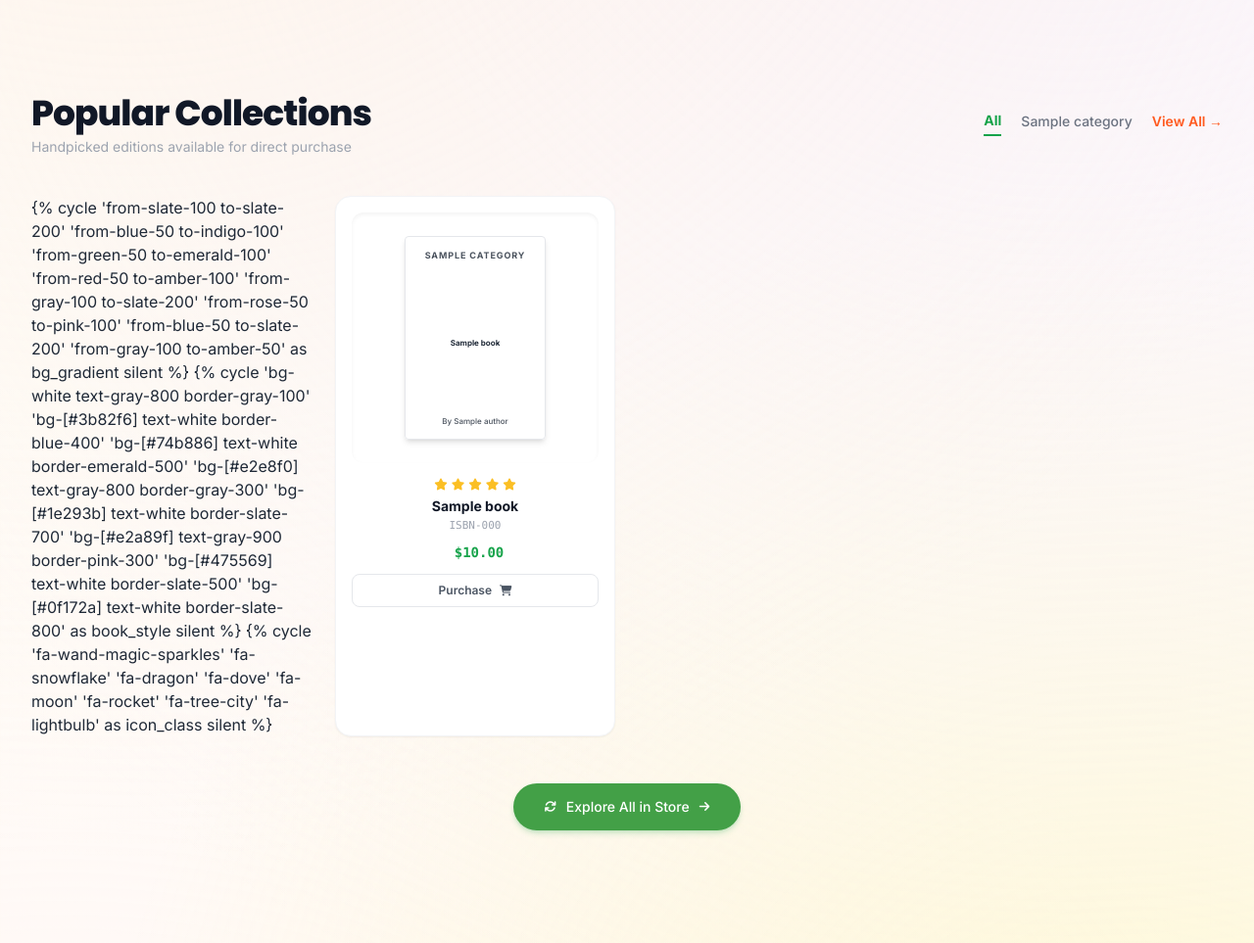
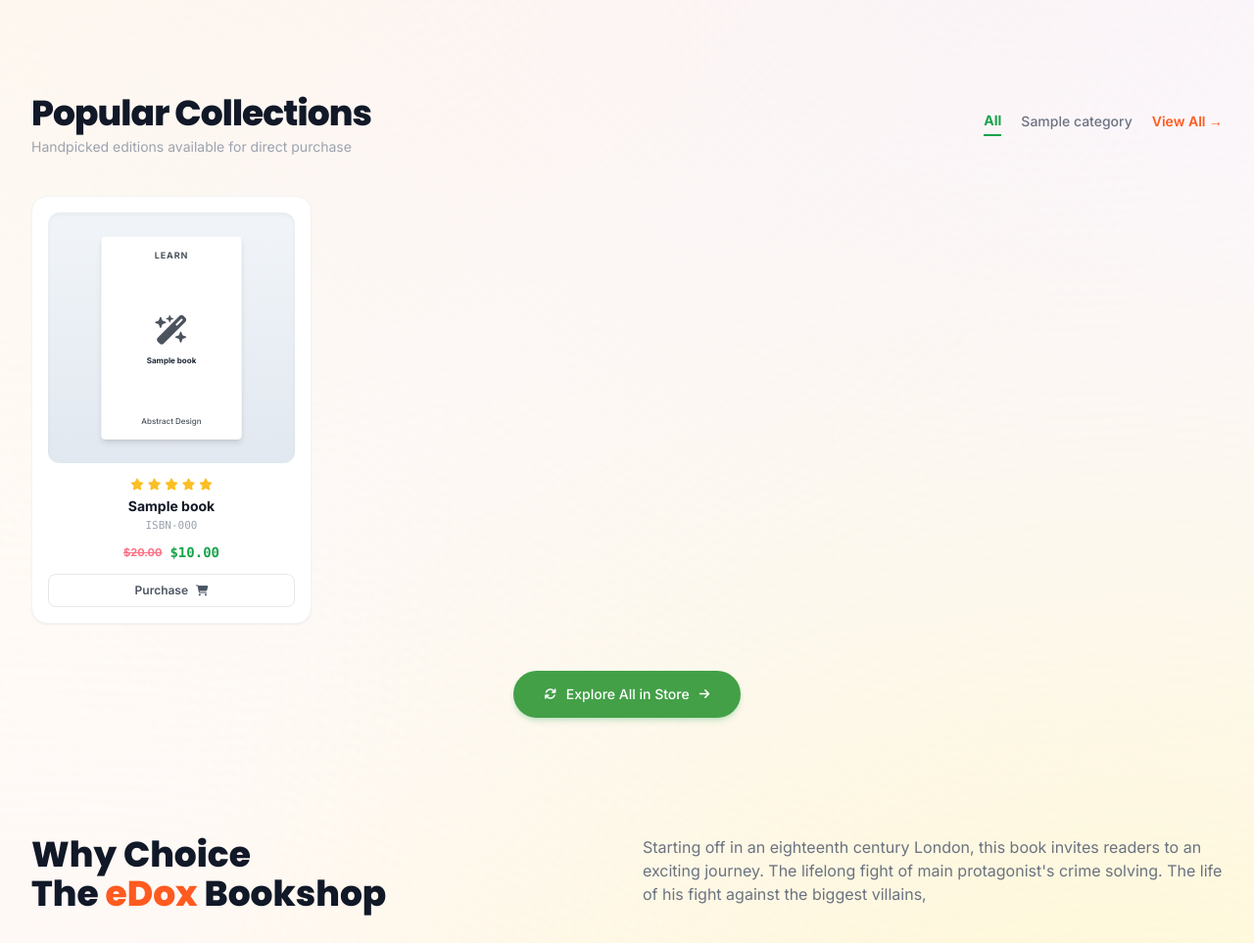
Before and after one commit to rafiq9090/bookmangement, a Django app: page / in a window 1280 px wide. Shown: the part 1138-2101 px from the top of the page at 98% size. Run offline with Django 5.2, Linux system fonts and the light colour scheme; tables that the repository leaves empty hold one stand-in row (values such as "Sample post"); parts of the project's set-up code (start-up, migrations or seed data) failed here and were passed over; some libraries are stand-ins or nearby versions.

Commit message:
fix(home): resolve template cycle tag parsing and calculate dynamic strikethrough price for popular collections

```diff
--- a/config/views.py
+++ b/config/views.py
@@ -67,10 +67,86 @@ def get_cart_items_for_request(request):
         return item_list, subtotal, len(item_list)
 
 
+POPULAR_CARD_STYLES = [
+    {
+        "bg_gradient": "from-slate-100 to-slate-200",
+        "book_bg": "bg-white",
+        "text_color": "text-gray-800",
+        "border": "border-gray-100",
+        "icon": "fa-wand-magic-sparkles",
+        "badge": "LEARN",
+        "sub": "Abstract Design",
+    },
+    {
+        "bg_gradient": "from-blue-50 to-indigo-100",
+        "book_bg": "bg-[#3b82f6]",
+        "text_color": "text-white",
+        "border": "border-blue-400",
+        "icon": "fa-snowflake",
+        "badge": "THE WINTER",
+        "sub": "Winter Stories",
+    },
+    {
+        "bg_gradient": "from-green-50 to-emerald-100",
+        "book_bg": "bg-[#74b886]",
+        "text_color": "text-white",
+        "border": "border-emerald-500",
+        "icon": "fa-dragon",
+        "badge": "LITTLE GREEN TALES",
+        "sub": "Crocodile Forest",
+    },
+    {
+        "bg_gradient": "from-red-50 to-amber-100",
+        "book_bg": "bg-[#e2e8f0]",
+        "text_color": "text-gray-800",
+        "border": "border-gray-300",
+        "icon": "fa-dove",
+        "badge": "THE BIRDS",
+        "sub": "Day in Forest",
+    },
+    {
+        "bg_gradient": "from-gray-100 to-slate-200",
+        "book_bg": "bg-[#1e293b]",
+        "text_color": "text-white",
+        "border": "border-slate-700",
+        "icon": "fa-moon",
+        "badge": "BLACK NIGHT",
+        "sub": "Dark Fiction",
+    },
+    {
+        "bg_gradient": "from-rose-50 to-pink-100",
+        "book_bg": "bg-[#e2a89f]",
+        "text_color": "text-gray-900",
+        "border": "border-pink-300",
+        "icon": "fa-rocket",
+        "badge": "BIG SCIENCE",
+        "sub": "Cosmos Exploration",
+    },
+    {
+        "bg_gradient": "from-blue-50 to-slate-200",
+        "book_bg": "bg-[#475569]",
+        "text_color": "text-white",
+        "border": "border-slate-500",
+        "icon": "fa-tree-city",
+        "badge": "LAST YEAR",
+        "sub": "Crime Mystery",
+    },
+    {
+        "bg_gradient": "from-gray-100 to-amber-50",
+        "book_bg": "bg-[#0f172a]",
+        "text_color": "text-white",
+        "border": "border-slate-800",
+        "icon": "fa-lightbulb",
+        "badge": "EVERY THING",
+        "sub": "Psychology Study",
+    },
+]
+
+
 def home_view(request):
     """
     Renders the modern storefront homepage, passing real database categories,
-    active book listings, and user cart status to the template.
+    active book listings with curated card art and pricing, and user cart status.
     """
     try:
         categories = Category.objects.all()[:10]
@@ -86,6 +162,18 @@ def home_view(request):
     except Exception:
         listings = []
 
+    featured_books = []
+    for i, listing in enumerate(listings):
+        style = POPULAR_CARD_STYLES[i % len(POPULAR_CARD_STYLES)]
+        original_price = (listing.price * Decimal("2.00")).quantize(Decimal("0.01"))
+        featured_books.append(
+            {
+                "listing": listing,
+                "original_price": original_price,
+                "style": style,
+            }
+        )
+
     _, _, cart_count = get_cart_items_for_request(request)
 
     return render(
@@ -94,6 +182,7 @@ def home_view(request):
         {
             "categories": categories,
             "listings": listings,
+            "featured_books": featured_books,
             "cart_count": cart_count,
         },
     )
--- a/templates/components/popular_collections.html
+++ b/templates/components/popular_collections.html
@@ -4,62 +4,42 @@
     <!-- Header and Filter Tabs -->
     <div class="flex flex-col md:flex-row md:items-center justify-between gap-4 mb-10">
         <div>
-            <h2 class="font-heading font-extrabold text-3xl sm:text-4xl text-gray-900 tracking-tight">Popular
-                Collections</h2>
+            <h2 class="font-heading font-extrabold text-3xl sm:text-4xl text-gray-900 tracking-tight">Popular Collections</h2>
             <p class="text-xs sm:text-sm text-gray-400 mt-1">Handpicked editions available for direct purchase</p>
         </div>
         <div class="flex items-center space-x-3 sm:space-x-5 text-sm font-medium text-gray-500 overflow-x-auto pb-1">
-            <a href="{% url 'store' %}"
-                class="text-green-600 font-bold border-b-2 border-green-600 pb-1 flex-shrink-0">All</a>
+            <a href="{% url 'store' %}" class="text-green-600 font-bold border-b-2 border-green-600 pb-1 flex-shrink-0">All</a>
             {% for cat in categories|slice:":5" %}
-            <a href="{% url 'store' %}?category={{ cat.slug }}"
-                class="hover:text-gray-900 transition-colors pb-1 flex-shrink-0">{{ cat.name }}</a>
+                <a href="{% url 'store' %}?category={{ cat.slug }}" class="hover:text-gray-900 transition-colors pb-1 flex-shrink-0">{{ cat.name }}</a>
             {% empty %}
-            <a href="{% url 'store' %}?category=fiction"
-                class="hover:text-gray-900 transition-colors pb-1 flex-shrink-0">Fiction</a>
-            <a href="{% url 'store' %}?category=history"
-                class="hover:text-gray-900 transition-colors pb-1 flex-shrink-0">History</a>
-            <a href="{% url 'store' %}?category=thriller"
-                class="hover:text-gray-900 transition-colors pb-1 flex-shrink-0">Thriller</a>
-            <a href="{% url 'store' %}?category=non-fiction"
-                class="hover:text-gray-900 transition-colors pb-1 flex-shrink-0">Non Fiction</a>
+                <a href="{% url 'store' %}?category=fiction" class="hover:text-gray-900 transition-colors pb-1 flex-shrink-0">Fiction</a>
+                <a href="{% url 'store' %}?category=history" class="hover:text-gray-900 transition-colors pb-1 flex-shrink-0">History</a>
+                <a href="{% url 'store' %}?category=thriller" class="hover:text-gray-900 transition-colors pb-1 flex-shrink-0">Thriller</a>
+                <a href="{% url 'store' %}?category=non-fiction" class="hover:text-gray-900 transition-colors pb-1 flex-shrink-0">Non Fiction</a>
             {% endfor %}
-            <a href="{% url 'store' %}"
-                class="text-[#FF5A1F] hover:text-orange-600 font-semibold pb-1 flex-shrink-0">View All →</a>
+            <a href="{% url 'store' %}" class="text-[#FF5A1F] hover:text-orange-600 font-semibold pb-1 flex-shrink-0">View All →</a>
         </div>
     </div>
 
     <!-- Book Grid 4 Columns x 2 Rows -->
     <div class="grid grid-cols-1 sm:grid-cols-2 lg:grid-cols-4 gap-6">
-        {% for listing in listings %}
-        {% cycle 'from-slate-100 to-slate-200' 'from-blue-50 to-indigo-100' 'from-green-50 to-emerald-100' 'from-red-50
-        to-amber-100' 'from-gray-100 to-slate-200' 'from-rose-50 to-pink-100' 'from-blue-50 to-slate-200' 'from-gray-100
-        to-amber-50' as bg_gradient silent %}
-        {% cycle 'bg-white text-gray-800 border-gray-100' 'bg-[#3b82f6] text-white border-blue-400' 'bg-[#74b886]
-        text-white border-emerald-500' 'bg-[#e2e8f0] text-gray-800 border-gray-300' 'bg-[#1e293b] text-white
-        border-slate-700' 'bg-[#e2a89f] text-gray-900 border-pink-300' 'bg-[#475569] text-white border-slate-500'
-        'bg-[#0f172a] text-white border-slate-800' as book_style silent %}
-        {% cycle 'fa-wand-magic-sparkles' 'fa-snowflake' 'fa-dragon' 'fa-dove' 'fa-moon' 'fa-rocket' 'fa-tree-city'
-        'fa-lightbulb' as icon_class silent %}
-
-        <div
-            class="bg-white rounded-2xl p-4 border border-gray-100 shadow-sm hover:shadow-md transition-all flex flex-col items-center group">
+        {% for item in featured_books %}
+            <div class="bg-white rounded-2xl p-4 border border-gray-100 shadow-sm hover:shadow-md transition-all flex flex-col items-center group">
                 <!-- Book Artwork Cover linking to Book Detail -->
-            <a href="{% url 'book_detail' listing.book.slug %}"
-                class="w-full h-64 bg-gradient-to-b {{ bg_gradient }} rounded-xl overflow-hidden mb-4 relative flex items-center justify-center p-3 shadow-inner group-hover:scale-[1.02] transition-transform">
-                <div
-                    class="w-36 h-52 {{ book_style }} rounded shadow-md flex flex-col items-center justify-between p-3 border text-center">
+                <a href="{% url 'book_detail' item.listing.book.slug %}"
+                   class="w-full h-64 bg-gradient-to-b {{ item.style.bg_gradient }} rounded-xl overflow-hidden mb-4 relative flex items-center justify-center p-3 shadow-inner group-hover:scale-[1.02] transition-transform">
+                    <div class="w-36 h-52 {{ item.style.book_bg }} {{ item.style.text_color }} {{ item.style.border }} rounded shadow-md flex flex-col items-center justify-between p-3 border text-center">
                         <span class="text-[9px] font-bold tracking-widest uppercase opacity-80 truncate w-full">
-                        {{ listing.book.categories.first.name|default:"SPECIAL" }}
+                            {{ item.style.badge }}
                         </span>
                         <div class="my-auto flex flex-col items-center justify-center">
-                        <i class="fa-solid {{ icon_class }} text-3xl opacity-80 mb-2"></i>
+                            <i class="fa-solid {{ item.style.icon }} text-3xl opacity-80 mb-2"></i>
                             <span class="text-[8px] font-bold leading-tight line-clamp-2 px-1">
-                            {{ listing.book.title }}
+                                {{ item.listing.book.title }}
                             </span>
                         </div>
                         <span class="text-[8px] font-medium opacity-80 truncate w-full">
-                        By {{ listing.book.authors.first.name|default:"Vanessa Howell" }}
+                            {{ item.style.sub }}
                         </span>
                     </div>
                 </a>
@@ -74,24 +54,24 @@
                 </div>
 
                 <!-- Book Title linking to Book Detail -->
-            <a href="{% url 'book_detail' listing.book.slug %}"
+                <a href="{% url 'book_detail' item.listing.book.slug %}"
                    class="font-bold text-sm text-gray-900 text-center mb-0.5 hover:text-[#FF5A1F] transition-colors line-clamp-1 w-full"
-                title="{{ listing.book.title }}">
-                {{ listing.book.title }}
+                   title="{{ item.listing.book.title }}">
+                    {{ item.listing.book.title }}
                 </a>
 
                 <p class="text-[11px] text-gray-400 mb-2 font-mono">
-                ISBN-{{ listing.book.isbn_10|default:listing.book.isbn_13|default:"1002365478" }}
+                    ISBN-{{ item.listing.book.isbn_10|default:item.listing.book.isbn_13|default:"1002365478" }}
                 </p>
 
                 <!-- Price -->
                 <div class="flex items-center space-x-2 text-xs font-bold mb-3">
-                <span class="text-rose-400 line-through text-[11px]">{{ listing.price|add:"3.50" }}</span>
-                <span class="text-green-600 font-extrabold text-sm font-mono">${{ listing.price }}</span>
+                    <span class="text-rose-400 line-through text-[11px]">${{ item.original_price }}</span>
+                    <span class="text-green-600 font-extrabold text-sm font-mono">${{ item.listing.price }}</span>
                 </div>
 
                 <!-- Purchase Button linking to Add to Cart -->
-            <a href="{% url 'add_to_cart' listing.id %}"
+                <a href="{% url 'add_to_cart' item.listing.id %}"
                    class="w-full py-2 px-3 border border-gray-200 group-hover:border-green-600 rounded-lg text-xs font-semibold text-gray-600 group-hover:text-green-700 group-hover:bg-green-50/50 flex items-center justify-center space-x-2 transition-all">
                     <span>Purchase</span>
                     <i class="fa-solid fa-cart-shopping text-[11px]"></i>
@@ -100,31 +80,24 @@
         {% empty %}
             <!-- Fallback Static Demo Cards linking to Store -->
             {% for idx in "12345678" %}
-        <div
-            class="bg-white rounded-2xl p-4 border border-gray-100 shadow-sm hover:shadow-md transition-all flex flex-col items-center group">
-            <a href="{% url 'store' %}"
-                class="w-full h-64 bg-gradient-to-b from-slate-100 to-slate-200 rounded-xl overflow-hidden mb-4 relative flex items-center justify-center p-3 shadow-inner">
-                <div
-                    class="w-36 h-52 bg-white rounded shadow-md flex flex-col items-center justify-between p-3 border border-gray-100 text-center">
+                <div class="bg-white rounded-2xl p-4 border border-gray-100 shadow-sm hover:shadow-md transition-all flex flex-col items-center group">
+                    <a href="{% url 'store' %}" class="w-full h-64 bg-gradient-to-b from-slate-100 to-slate-200 rounded-xl overflow-hidden mb-4 relative flex items-center justify-center p-3 shadow-inner">
+                        <div class="w-36 h-52 bg-white rounded shadow-md flex flex-col items-center justify-between p-3 border border-gray-100 text-center">
                             <span class="text-[9px] font-bold tracking-widest text-gray-400">BESTSELLER</span>
                             <i class="fa-solid fa-book-open text-3xl text-teal-500 my-auto"></i>
                             <span class="text-[8px] font-semibold text-gray-500">Popular Edition</span>
                         </div>
                     </a>
                     <div class="flex items-center space-x-1 text-amber-400 text-xs mb-1.5">
-                <i class="fa-solid fa-star"></i><i class="fa-solid fa-star"></i><i class="fa-solid fa-star"></i><i
-                    class="fa-solid fa-star"></i><i class="fa-solid fa-star"></i>
+                        <i class="fa-solid fa-star"></i><i class="fa-solid fa-star"></i><i class="fa-solid fa-star"></i><i class="fa-solid fa-star"></i><i class="fa-solid fa-star"></i>
                     </div>
-            <a href="{% url 'store' %}"
-                class="font-bold text-sm text-gray-900 text-center mb-0.5 hover:text-[#FF5A1F]">Learn Abstract
-                Design</a>
+                    <a href="{% url 'store' %}" class="font-bold text-sm text-gray-900 text-center mb-0.5 hover:text-[#FF5A1F]">Learn Abstract Design</a>
                     <p class="text-[11px] text-gray-400 mb-2 font-mono">ISBN-100236547851</p>
                     <div class="flex items-center space-x-2 text-xs font-bold mb-3">
                         <span class="text-rose-400 line-through text-[11px]">$6.72</span>
                         <span class="text-green-600 font-extrabold text-sm">$3.36</span>
                     </div>
-            <a href="{% url 'store' %}"
-                class="w-full py-2 px-3 border border-gray-200 group-hover:border-green-600 rounded-lg text-xs font-semibold text-gray-600 group-hover:text-green-700 flex items-center justify-center space-x-2 transition-all">
+                    <a href="{% url 'store' %}" class="w-full py-2 px-3 border border-gray-200 group-hover:border-green-600 rounded-lg text-xs font-semibold text-gray-600 group-hover:text-green-700 flex items-center justify-center space-x-2 transition-all">
                         <span>Purchase</span>
                         <i class="fa-solid fa-cart-shopping text-[11px]"></i>
                     </a>
```
Lines whose indentation alone changed are shown as unchanged.
